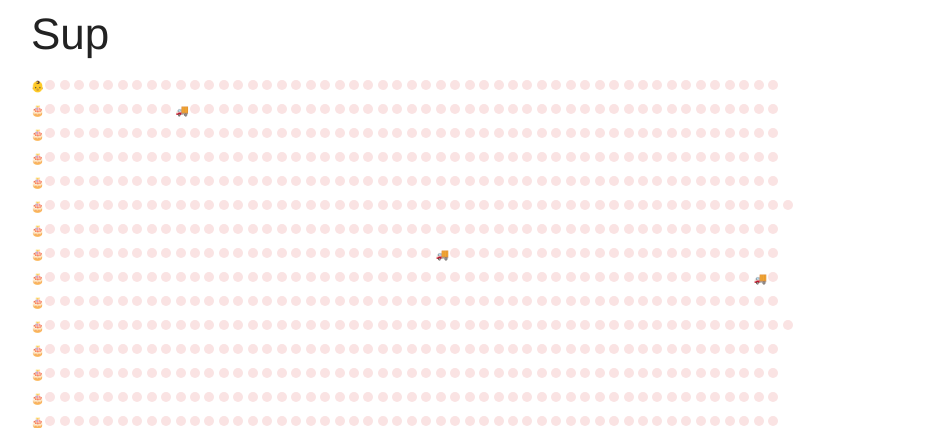
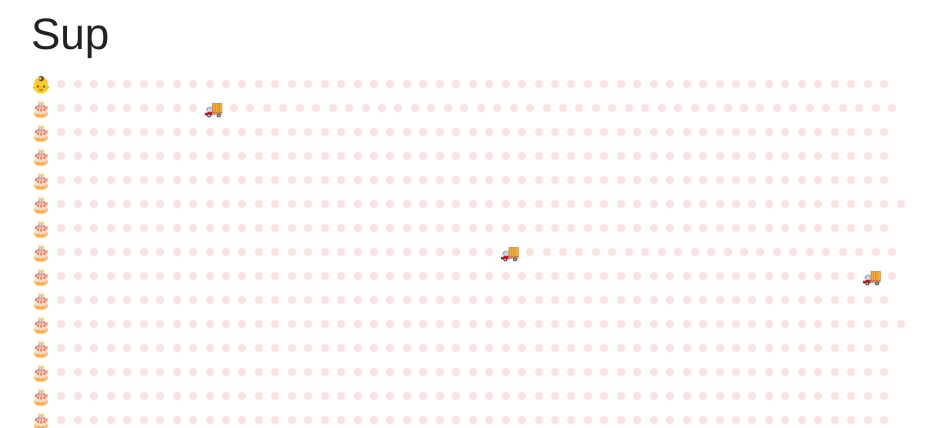
Before and after one commit to bforks/bforks-dot-calm, a PHP site: page /life/index.php in a window 1280 px wide. Shown: the top 428 px of the page, without its empty margins (124-1060 px from the left). Run offline with PHP 8.4, Linux system fonts and the light colour scheme; data that the repository does not hold is empty.

Commit message:
cee errse errse

```diff
--- a/life/css/life.css
+++ b/life/css/life.css
@@ -1,16 +1,18 @@
 
 .week {
     display: inline-block;
-    border-radius: 6px;
-    width: 10px;
-    height: 10px;
-    margin: 0px;
-    cursor: pointer;
-    font-size: 8pt;
+
 }
 
 .week.empty {
     background-color: #FFF9F9;
+    border-radius: 6px;
+    width: 8px;
+    height: 8px;
+    margin: 0px;
+    cursor: pointer;
+    font-size: 8pt;
+    margin: 2px;
 }
 
 .week.empty.past {
```
